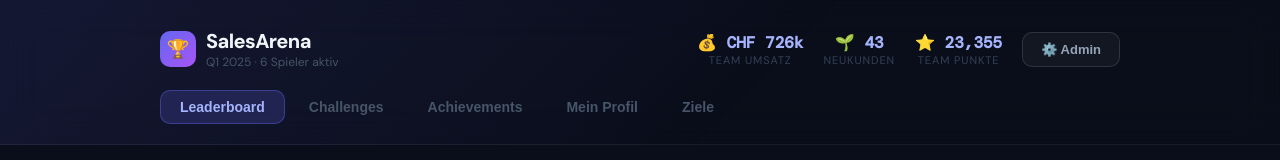
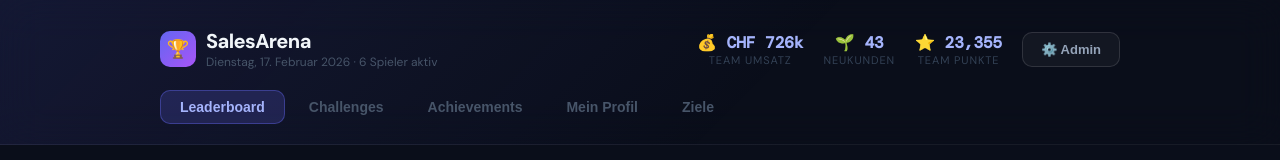
Before and after one commit to steffie3636/SalesApp, a React (Vite) app: page / in a window 1280 px wide. Shown: the top 160 px of the page. Built offline with nearby package versions, Linux system fonts and the light colour scheme; a web font is replaced by a local one.

Commit message:
Display current date in header and update seed year to 2026
Replace hardcoded "Q1 2025" with dynamically formatted current date
(e.g. "Dienstag, 17. Februar 2026") using de-CH locale. Also update
the seed target year from 2025 to 2026.

https://claude.ai/code/session_01QrcbxHwswwGUvBaNvNBkc8

```diff
--- a/src/SalesGamificationApp.jsx
+++ b/src/SalesGamificationApp.jsx
@@ -41,7 +41,7 @@ const SEED_BADGES = [
 const MONTHS = ["Jan","Feb","Mär","Apr","Mai","Jun","Jul","Aug","Sep","Okt","Nov","Dez"];
 
 const SEED_TARGETS = {
-  year: 2025,
+  year: 2026,
   beNeukunden: 500000,
   anzNeukunden: 50,
   beTotal: 2000000,
@@ -1103,6 +1103,9 @@ export default function SalesGamificationApp() {
   const [adminOpen,  setAdminOpen]  = useState(false);
   const [toast,      setToast]      = useState(null);
 
+  const today = new Date();
+  const todayFormatted = today.toLocaleDateString("de-CH", { weekday: "long", day: "numeric", month: "long", year: "numeric" });
+
   const totalRevenue    = team.reduce((s, p) => s + p.revenue, 0);
   const totalNewClients = team.reduce((s, p) => s + p.newClients, 0);
   const totalPoints     = team.reduce((s, p) => s + p.points, 0);
@@ -1128,7 +1131,7 @@ export default function SalesGamificationApp() {
               <div style={{ width: 36, height: 36, borderRadius: 10, background: "linear-gradient(135deg,#6366f1,#a855f7)", display: "flex", alignItems: "center", justifyContent: "center", fontSize: 18 }}>🏆</div>
               <div>
                 <div style={{ fontWeight: 800, fontSize: 20, color: "#f1f5f9", letterSpacing: "-0.03em" }}>SalesArena</div>
-                <div style={{ fontSize: 12, color: "#475569" }}>Q1 2025 · {team.length} Spieler aktiv</div>
+                <div style={{ fontSize: 12, color: "#475569" }}>{todayFormatted} · {team.length} Spieler aktiv</div>
               </div>
             </div>
             <div style={{ display: "flex", gap: 20, alignItems: "center", flexWrap: "wrap" }}>
```
